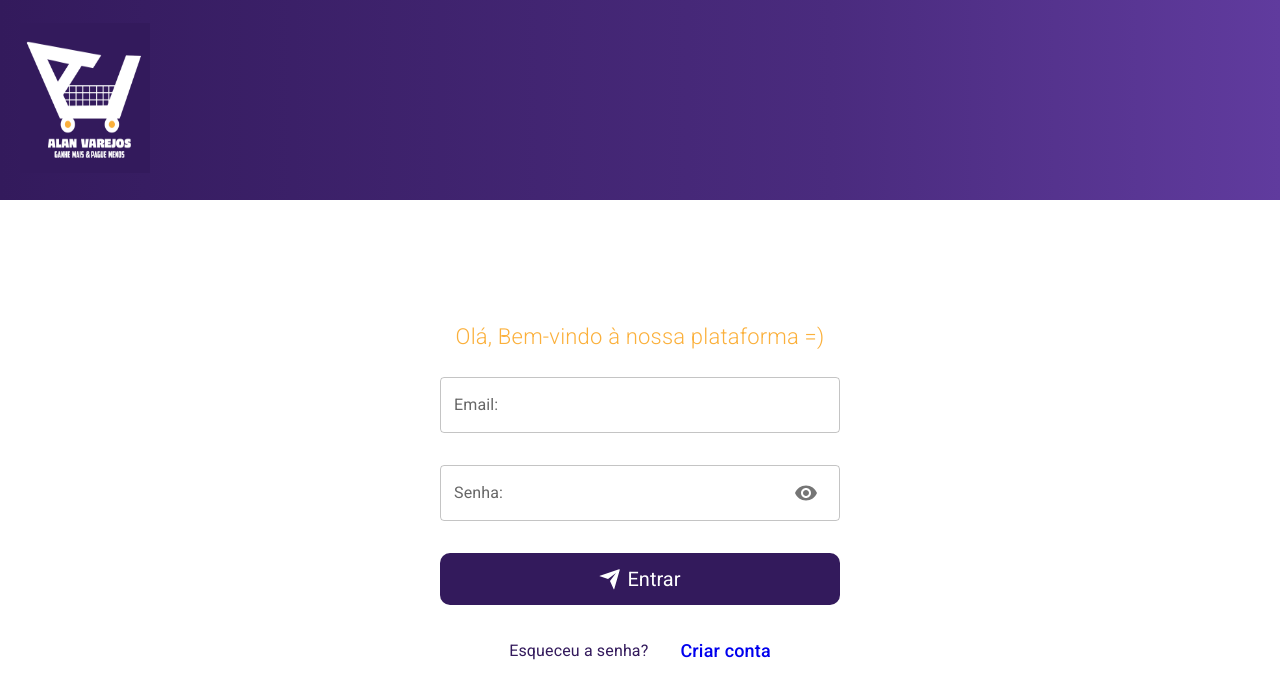
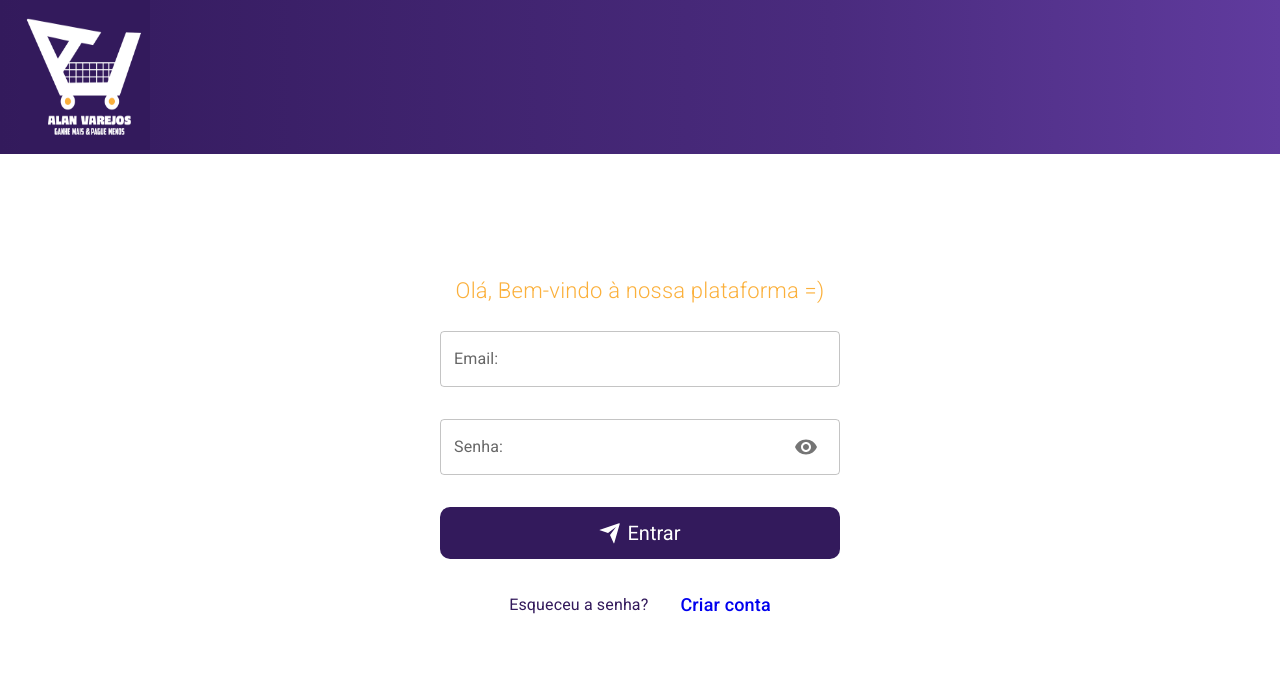
Before and after one commit to alancarloscesar/ecommerce, a React (Vite) app in the folder frontend/: page /login in a window 1280 px wide. Shown: the top 698 px of the page. Built offline with nearby package versions, Linux system fonts and the light colour scheme.

Commit message:
resolve bug responsive pages

```diff
--- a/frontend/src/components/HeaderUser/index.tsx
+++ b/frontend/src/components/HeaderUser/index.tsx
@@ -12,8 +12,8 @@ export default function HeaderUser(){
                     display: "flex",
                     flexDirection: "column",
                     justifyContent: "center",
-                    height: "25vh",
-                    width: "100vw",
+                    maxHeight: "25vh",
+                    maxWidth: "100vw",
                     backgroundColor: "rgb(51,26,92)",
                     background: "linear-gradient(90deg, rgba(51,26,92,1) 0%, rgba(74,43,126,1) 65%, rgba(96,59,158,1) 100%)",
                     // marginBottom: "15vw",
```
